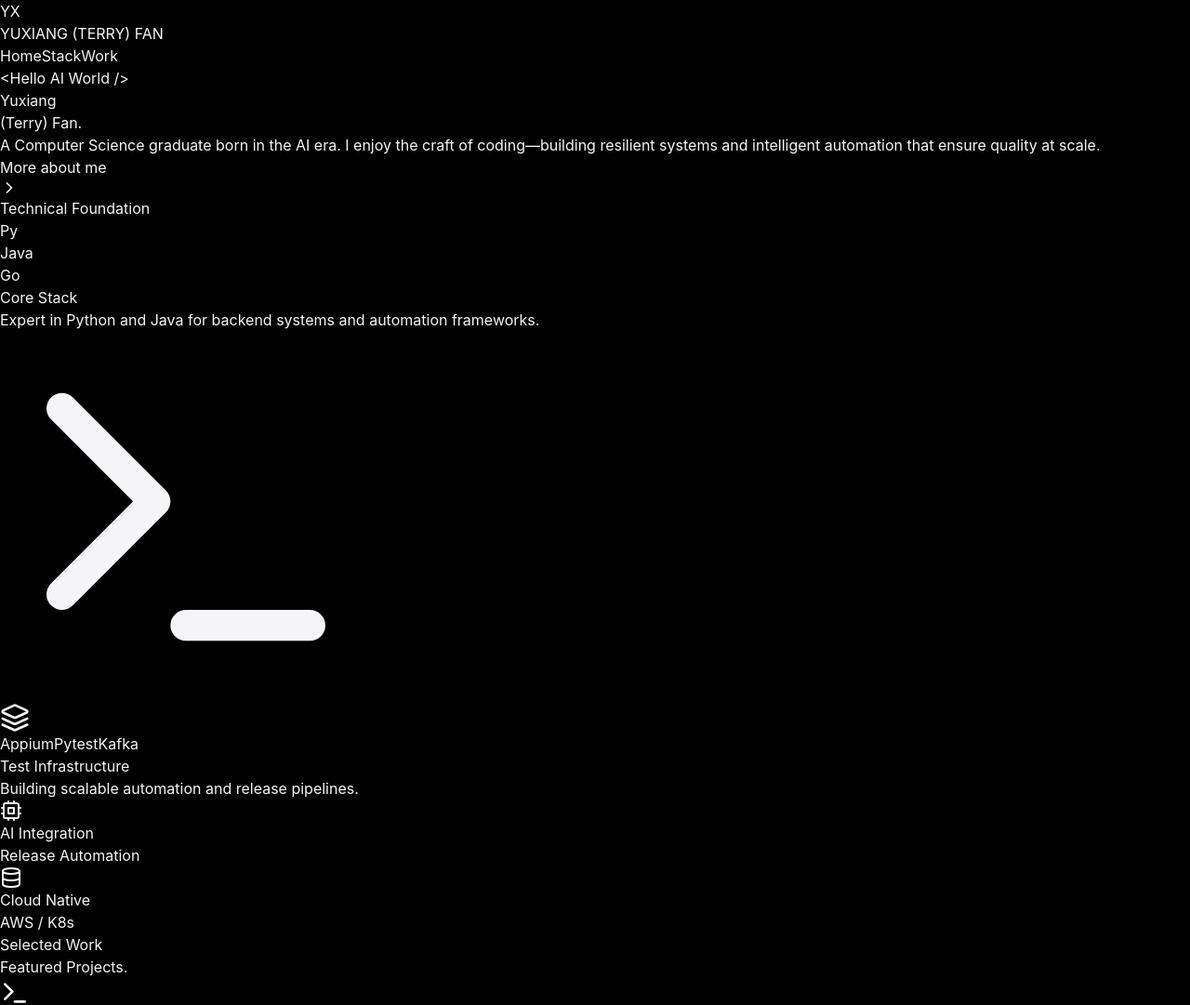
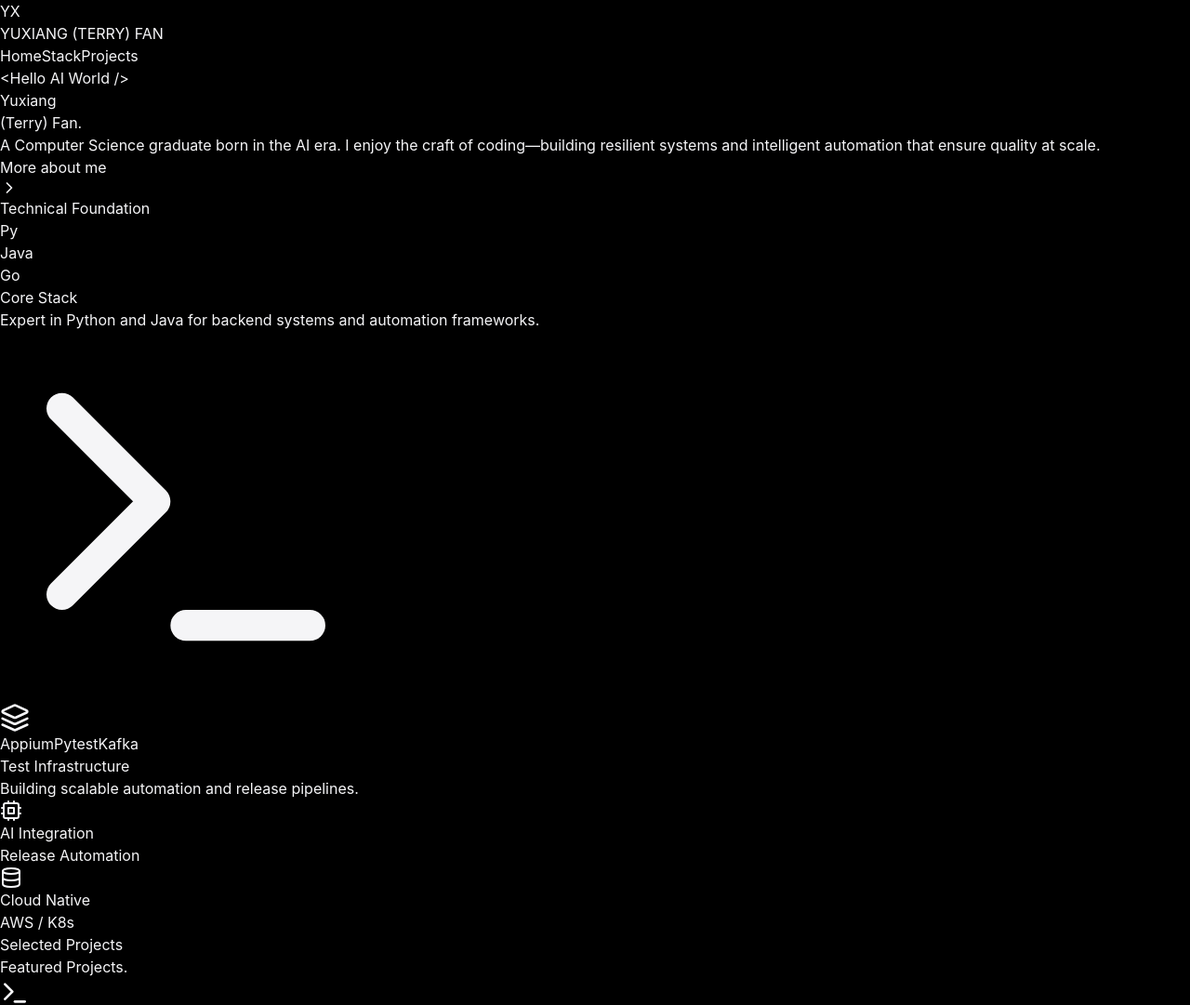
Before and after one commit to Terry-Yuxiang/Terry-Yuxiang.github.io, a React (Vite) app: page / in a window 1280 px wide. Shown: the top 1081 px of the page at 93% size. Built offline with nearby package versions, Linux system fonts and the light colour scheme.

Commit message:
fix: rename work to projects & fix jump position of STACK & PROJECTS

```diff
--- a/src/App.jsx
+++ b/src/App.jsx
@@ -43,7 +43,7 @@ const Navbar = () => {
                     {isHome && (
                         <>
                             <a href="#stack" className="hover:text-white transition-colors cursor-pointer">Stack</a>
-                            <a href="#work" className="hover:text-white transition-colors cursor-pointer">Work</a>
+                            <a href="#projects" className="hover:text-white transition-colors cursor-pointer">Projects</a>
                         </>
                     )}
                 </div>
@@ -92,7 +92,7 @@ const LandingPage = () => {
             </section>
 
             {/* --- Bento Grid (Stack) --- */}
-            <section id="stack" className="mb-40">
+            <section id="stack" className="mb-40 scroll-mt-32">
                 <motion.h2
                     {...itemSlideUp}
                     className="text-xs font-bold tracking-[0.4em] text-[#86868b] uppercase mb-10"
@@ -163,11 +163,11 @@ const LandingPage = () => {
                 </div>
             </section>
 
-            {/* --- Work Section --- */}
-            <section id="work" className="mb-40">
+            {/* --- Projects Section --- */}
+            <section id="projects" className="mb-40 scroll-mt-32">
                 <div className="flex justify-between items-end mb-12">
                     <div>
-                        <motion.h2 {...itemSlideUp} className="text-xs font-bold tracking-[0.4em] text-[#86868b] uppercase mb-4">Selected Work</motion.h2>
+                        <motion.h2 {...itemSlideUp} className="text-xs font-bold tracking-[0.4em] text-[#86868b] uppercase mb-4">Selected Projects</motion.h2>
                         <motion.h3 {...itemSlideUp} className="text-4xl font-bold tracking-tight">Featured Projects.</motion.h3>
                     </div>
                 </div>
```
